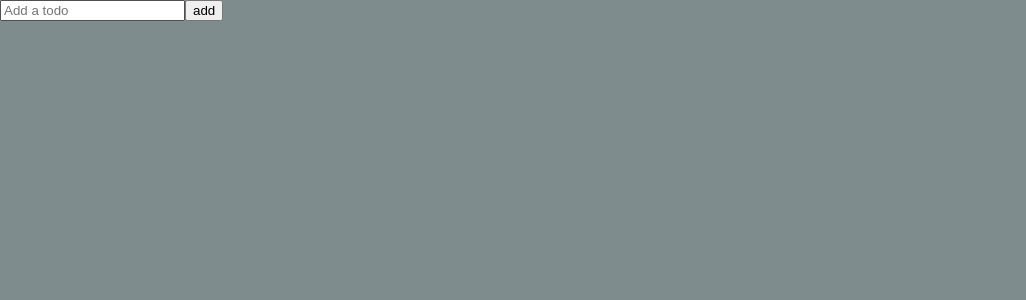
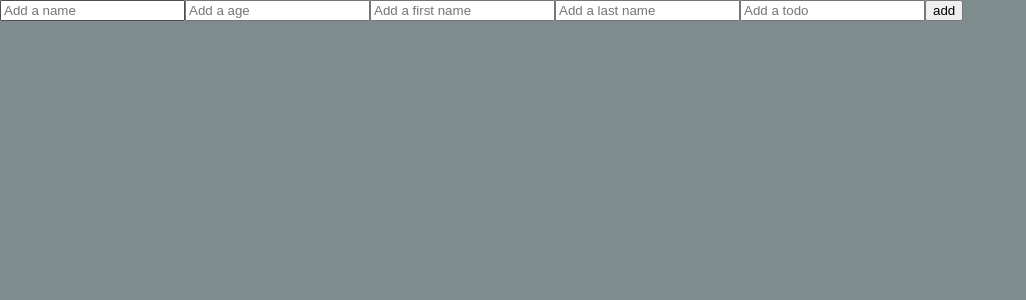
Before and after one commit to devheedoo/react-masterclass, a React (Create React App) app: page / in a window 1280 px wide. Shown: the top 300 px of the page, without its empty margins (0-1026 px from the left). Built offline with nearby package versions, Linux system fonts and the light colour scheme.

Commit message:
feat(5.6): Replace form with react-hook-form

```diff
--- a/src/TodoList.tsx
+++ b/src/TodoList.tsx
@@ -1,28 +1,18 @@
-import React, { useState } from "react";
+import { useForm } from "react-hook-form";
 
 function TodoList() {
-  const [todo, setTodo] = useState("");
-  const [todoError, setTodoError] = useState("");
-
-  const handleChange = (event: React.FormEvent<HTMLInputElement>) => {
-    setTodoError("");
-    setTodo(event.currentTarget.value);
-  };
-
-  const handleSubmit = (event: React.FormEvent<HTMLFormElement>) => {
-    event.preventDefault();
-    if (todo.length <= 10) {
-      return setTodoError("todo should be longer than 10");
-    }
-    console.log(todo);
-  };
+  const { register, watch } = useForm();
+  console.log(watch());
 
   return (
     <div>
-      <form onSubmit={handleSubmit}>
-        <input onChange={handleChange} placeholder="Add a todo" />
+      <form>
+        <input {...register("name")} placeholder="Add a name" />
+        <input {...register("age")} placeholder="Add a age" />
+        <input {...register("firstName")} placeholder="Add a first name" />
+        <input {...register("lastName")} placeholder="Add a last name" />
+        <input {...register("todo")} placeholder="Add a todo" />
         <button>add</button>
-        {todoError !== "" ? todoError : null}
       </form>
     </div>
   );
```
